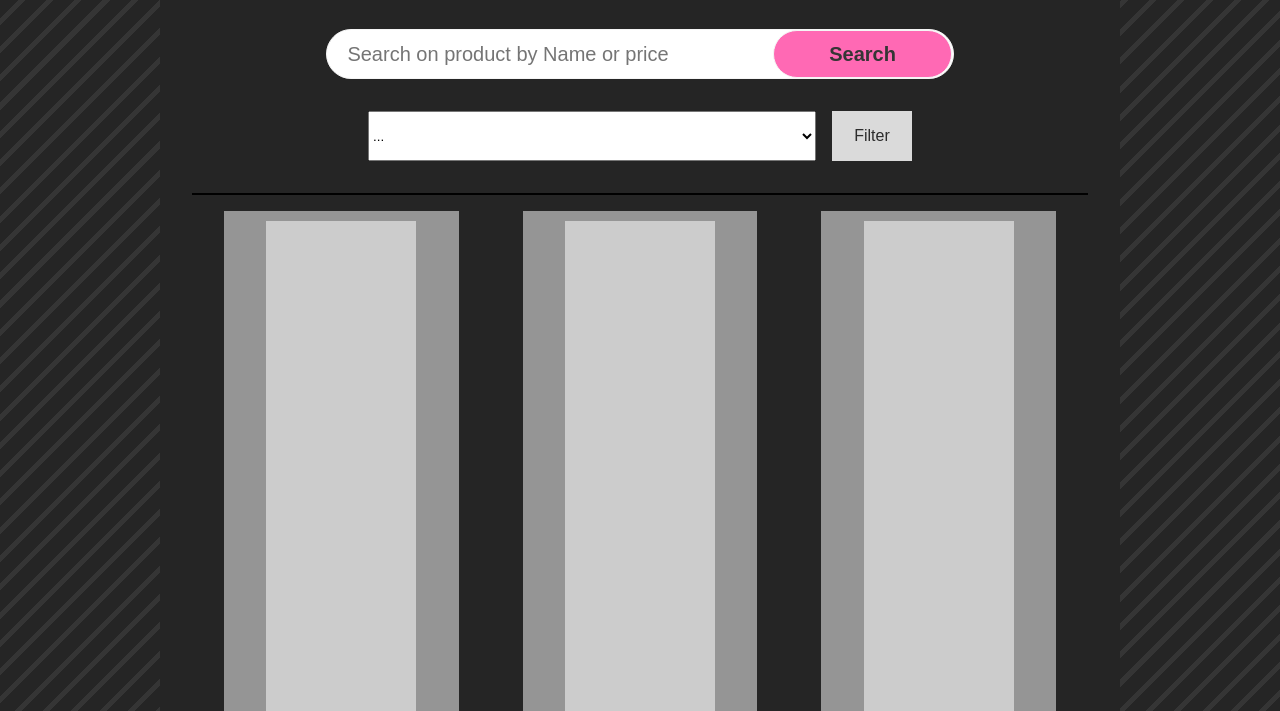
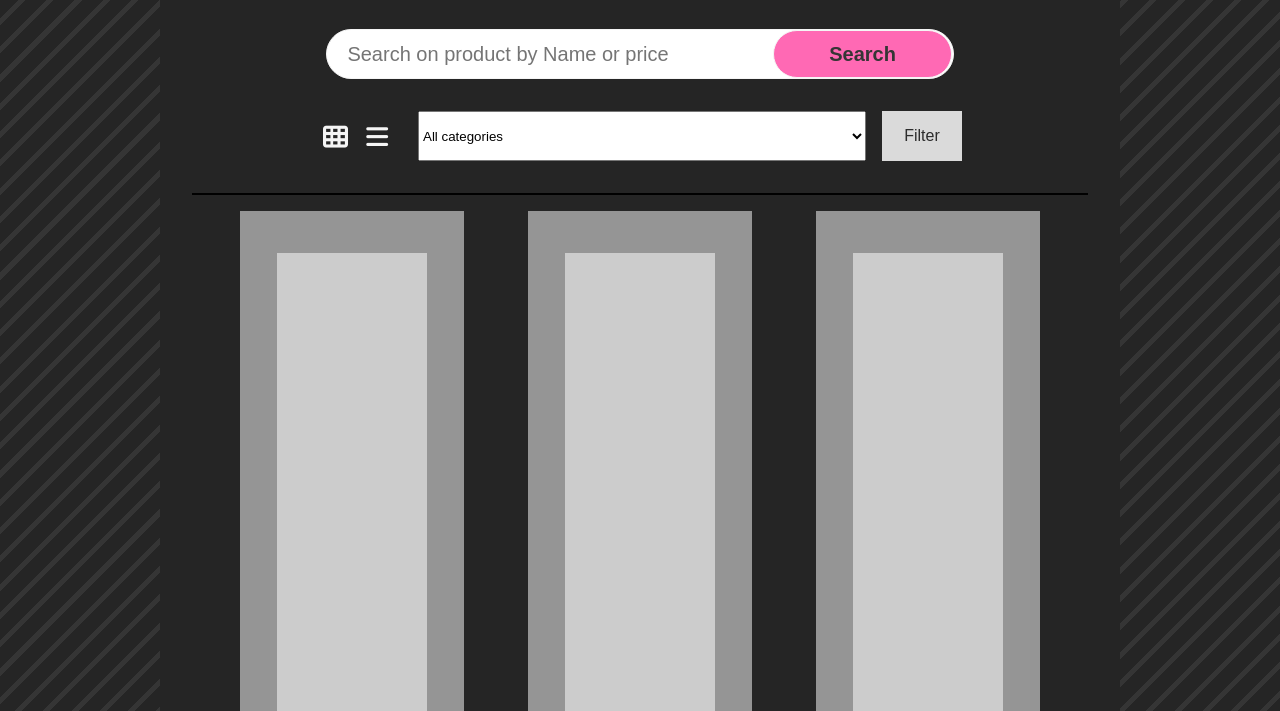
Before and after one commit to GSG-G9/MOYA-store, a website: page index.html in a window 1280 px wide. Shown: the part 89-800 px from the top of the page. Drawn offline with Linux system fonts and the light colour scheme; placeholder pictures from the web are drawn by us.

Commit message:
Add Toggle Btn Between Grid And List Relates #4

```diff
--- a/assets/css/style.css
+++ b/assets/css/style.css
@@ -278,8 +278,18 @@ ul li:hover ul li a {
 
 .product-container {
   display: flex;
+  flex-wrap: wrap;
   justify-content: center;
   align-items: flex-start;
+  transition: all 0.25s;
+}
+
+.product-container.list {
+  display: flex;
+  flex-direction: column;
+  justify-content: center;
+  align-items: flex-start;
+  transition: all 0.25s;
 }
 
 .product-container .product-item {
@@ -288,9 +298,19 @@ ul li:hover ul li a {
   flex-direction: column;
   align-items: center;
   min-height: 25px;
-  width: 30%;
+  width: 25%;
   margin: 1rem 2rem;
   background-color: #959595;
+  min-height: 470px;
+  box-sizing: border-box;
+}
+
+.product-container.list .product-item {
+  width: 100%;
+  display: flex;
+  flex-direction: row;
+  justify-content: flex-end;
+  min-height: auto;
 }
 
 .product-container .product-item .product-item-btn {
@@ -315,6 +335,14 @@ ul li:hover ul li a {
   font-weight: bold;
   font-size: 16px;
   transition: all 0.25s;
+}
+
+.product-item--header {
+  padding: 2rem;
+}
+
+.product-item--header img {
+  width: 150px;
 }
 
 .product-container .product-item .product-item-btn .add-to-cart-btn:hover {
@@ -428,3 +456,36 @@ ul li:hover ul li a {
   cursor: pointer;
   margin-left: auto;
 }
+
+
+/* Convert From Grid To list */
+
+.layout-mode {
+  width: 100px;
+  height: 100%;
+  background-color: #252525;
+  color: #f5f5f5;
+  font-size: 25px;
+}
+
+
+.layout-mode .layout-mode--grid,
+.layout-mode .layout-mode--list {
+  display: inline-block;
+  padding: 3px;
+  width: 35px;
+  height: 35px;
+  border-radius: 2px;
+  line-height: 30px;
+  text-align: center;
+  color: inherit;
+  font-size: inherit;
+  cursor: pointer;
+  transition: all 0.25s;
+}
+
+.layout-mode .layout-mode--grid:hover,
+.layout-mode .layout-mode--list:hover {
+  background-color: #444444;
+  transition: all 0.25s;
+}
--- a/assets/js/domRender.js
+++ b/assets/js/domRender.js
@@ -8,6 +8,8 @@ let cartTableContainer = document.getElementsByClassName("cart-item-container")[
 let closeCart = document.getElementsByClassName("close-cart")[0];
 let searchInput = document.getElementById("search");
 let categoryEl = document.getElementById("category");
+let layoutModeGrid = document.querySelector(".layout-mode--grid .fa-th");
+let layoutModeList = document.querySelector(".layout-mode--list .fa-bars")
 
 categoryEl.addEventListener("change", e => {
   console.log(e.target.value);
@@ -33,6 +35,15 @@ cartShowLink.addEventListener("click", e => {
 // Close Cart Table On Click
 closeCart.addEventListener("click", e => {
   cartTableContainer.classList.remove("block");
+})
+
+// Toggle between Grid And List
+layoutModeGrid.addEventListener("click", e => {
+  productContainer.classList.remove("list");
+})
+
+layoutModeList.addEventListener("click", e => {
+  productContainer.classList.add("list");
 })
 
 // Render Product Element On DOM
--- a/assets/js/main.js
+++ b/assets/js/main.js
@@ -67,7 +67,7 @@
 //   },
 // ];
 
-if (!JSON.parse(localStorage.getItem("products"))) {
+// if (!JSON.parse(localStorage.getItem("products"))) {
   localStorage.setItem(
     "products",
     JSON.stringify([
@@ -77,7 +77,7 @@ if (!JSON.parse(localStorage.getItem("products"))) {
         imageUrl: "https://via.placeholder.com/150/255595/808080",
         details: "",
         price: 25,
-        category: "cat_1",
+        category: "clothes",
       },
       {
         id: "p2",
@@ -85,19 +85,43 @@ if (!JSON.parse(localStorage.getItem("products"))) {
         imageUrl: "https://via.placeholder.com/150/255595/808080",
         details: "",
         price: 15,
-        category: "cat_1",
+        category: "clothes",
       },
       {
         id: "p3",
-        name: "Toy",
+        name: "Toy_story",
         imageUrl: "https://via.placeholder.com/150/255595/808080",
         details: "",
         price: 5,
-        category: "cat_2",
+        category: "toy",
+      },
+      {
+        id: "p4",
+        name: "Forky",
+        imageUrl: "https://images-na.ssl-images-amazon.com/images/I/71s9C50wGkL._AC_SX425_.jpg",
+        details: "Lorem ipsum dolor sit amet consectetur adipisicing elit.",
+        price: 7.99,
+        category: "toy",
+      },
+      {
+        id: "p4",
+        name: "Shrek",
+        imageUrl: "https://encrypted-tbn0.gstatic.com/images?q=tbn%3AANd9GcTgQood3geX38FFVB1PLXulLdRhMuQ1MbWYdg&usqp=CAU",
+        details: "Lorem ipsum dolor sit amet consectetur adipisicing elit.",
+        price: 6.99,
+        category: "toy",
+      },
+      {
+        id: "p4",
+        name: "Ball",
+        imageUrl: "https://www.sportsdirectoryuk.co.uk/images/contentimages/Web_Feature_handball.jpg",
+        details: "Lorem ipsum dolor sit amet consectetur adipisicing elit.",
+        price: 6.99,
+        category: "sport",
       },
     ])
   );
-}
+// }
 
 const products = JSON.parse(localStorage.getItem("products")) || [];
 
--- a/assets/js/sellerLogic.js
+++ b/assets/js/sellerLogic.js
@@ -1,4 +1,3 @@
-const { file } = require("@babel/types");
 let{products}=require("./data")
 
 
--- a/index.html
+++ b/index.html
@@ -55,15 +55,19 @@
             <button class="search-btn">Search</button>
           </div>
           <div class="filter-box">
+            <div class="layout-mode">
+              <span class="layout-mode--grid"><i class="fas fa-th"></i></span>
+              <span class="layout-mode--list"><i class="fas fa-bars"></i></span>
+            </div>
             <select
               class="category-filter-select"
               name="category-list"
               id="category"
             >
-              <option value="">...</option>
-              <option value="cat_1">Category_one</option>
-              <option value="cat_2">Category_two</option>
-              <option value="cat_3">Category_three</option>
+              <option value="">All categories</option>
+              <option value="sport">Sport</option>
+              <option value="toy">Toy</option>
+              <option value="clothes">Clothes</option>
             </select>
             <button class="filter-btn">Filter</button>
           </div>
```
